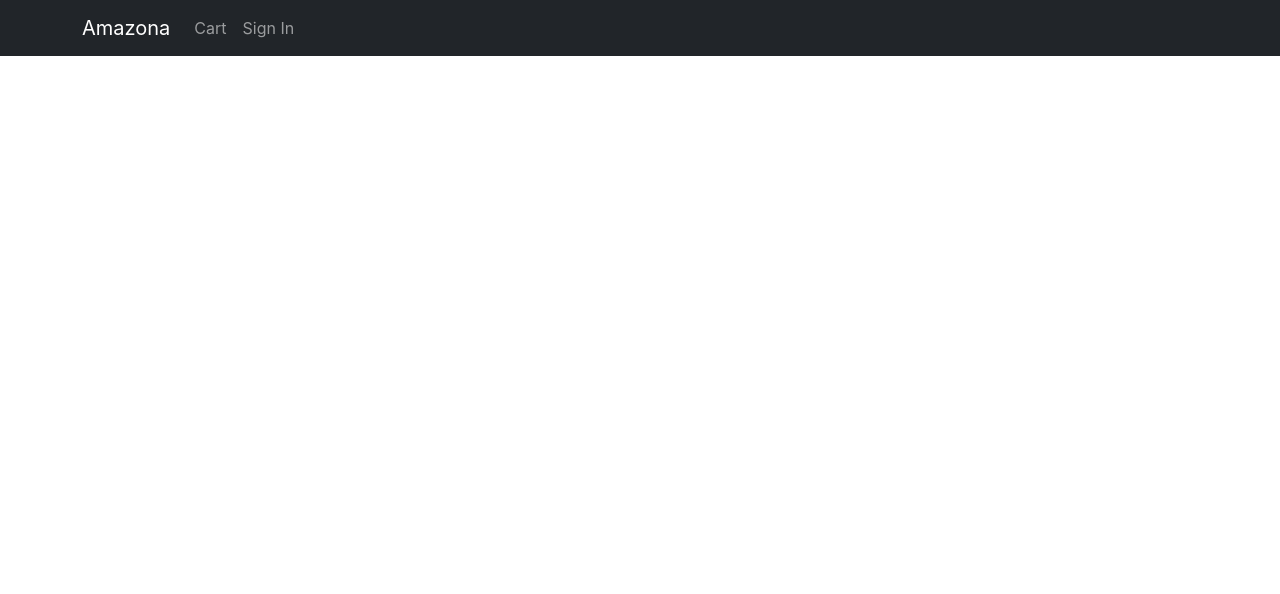
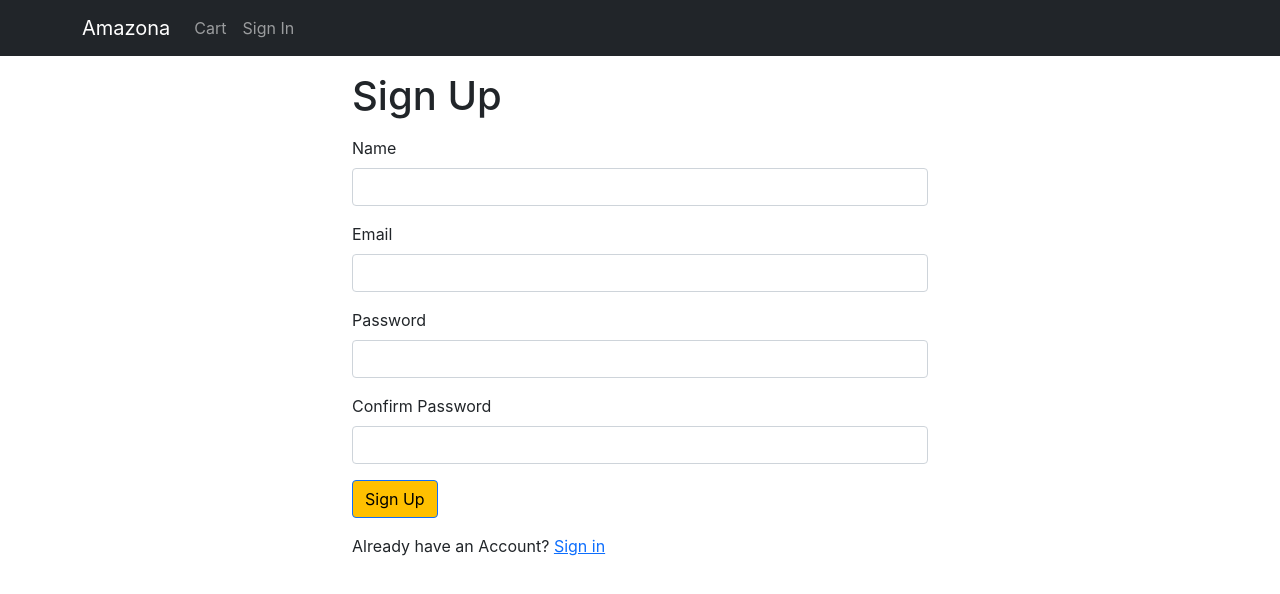
Before and after one commit to noirLim/e-commerce, a React (Create React App) app in the folder amazona/frontend/: page /signup in a window 1280 px wide. Shown: the top 594 px of the page. Built offline with nearby package versions, Linux system fonts and the light colour scheme.

Commit message:
sign up screen

```diff
--- a/amazona/frontend/src/App.js
+++ b/amazona/frontend/src/App.js
@@ -11,6 +11,7 @@
 import CartScreen from './screens/CartScreen';
 import SigninScreen from './screens/SigninScreen';
 import ShippingAdressScreen from './screens/ShippingAdressScreen';
+import SignupScreen from './screens/SignupScreen';
 
 function App() {
   const {state, dispatch: ctxDispatch} = useContext(Store);
@@ -71,6 +72,7 @@
           <Route path="/product/:slug" element={<ProductScreen/>} />
           <Route path="/cart" element={<CartScreen/>} />
           <Route path="/signin" element={<SigninScreen/>} />
+          <Route path="/signup" element={<SignupScreen/>} />
           <Route path="/shipping" element={<ShippingAdressScreen/>} />
           <Route path="/" element={<HomeScreen/>} />
         </Routes>
--- /dev/null
+++ b/amazona/frontend/src/screens/SignupScreen.js
@@ -0,0 +1,98 @@
+import React, { useContext, useEffect, useState } from "react";
+import { Button, Container, Form } from "react-bootstrap";
+import { Helmet } from "react-helmet-async";
+import { Link, useLocation, useNavigate } from "react-router-dom";
+import Axios from "axios";
+import { Store } from "../Store";
+import { toast } from "react-toastify";
+import { getError } from "../utils";
+
+const SignupScreen = () => {
+  const navigate = useNavigate();
+  const { search } = useLocation();
+  const redirectInUrl = new URLSearchParams(search).get("redirect");
+  const redirect = redirectInUrl ? redirectInUrl : "/";
+
+  const [name, setName] = useState("");
+  const [email, setEmail] = useState("");
+  const [password, setPassword] = useState("");
+  const [confirmPassword, setConfirmPassword] = useState("");
+
+  const { state, dispatch: ctxDispatch } = useContext(Store);
+  const { userInfo } = state;
+
+  const submitHandler = async (e) => {
+    e.preventDefault();
+    if(password != confirmPassword){
+      toast.error('Password do not match')
+      return
+    }
+    try {
+      const { data } = await Axios.post("/api/users/signup", {
+        name,
+        email,
+        password,
+      });
+      ctxDispatch({ type: "USER_SIGNIN", payload: data });
+      localStorage.setItem("userInfo", JSON.stringify(data));
+      navigate(redirect || "/");
+    } catch (e) {
+      // toast.error("Invalid email or password")
+      toast.error(getError(e));
+    }
+  };
+
+  useEffect(() => {
+    if (userInfo) {
+      navigate(redirect);
+    }
+  }, [navigate, redirect, userInfo]);
+
+  return (
+    <Container className="small-container">
+      <Helmet>
+        <title>Sign Up</title>
+      </Helmet>
+      <h1 className="my-3">Sign Up</h1>
+      <Form onSubmit={submitHandler}>
+        <Form.Group className="mb-3" controlId="name">
+          <Form.Label>Name</Form.Label>
+          <Form.Control required onChange={(e) => setName(e.target.value)} />
+        </Form.Group>
+        <Form.Group className="mb-3" controlId="email">
+          <Form.Label>Email</Form.Label>
+          <Form.Control
+            type="email"
+            required
+            onChange={(e) => setEmail(e.target.value)}
+          />
+        </Form.Group>
+        <Form.Group className="mb-3" controlId="password">
+          <Form.Label>Password</Form.Label>
+          <Form.Control
+            type="password"
+            required
+            onChange={(e) => setPassword(e.target.value)}
+          />
+        </Form.Group>
+        <Form.Group className="mb-3" controlId="confirmPassword">
+          <Form.Label>Confirm Password</Form.Label>
+          <Form.Control
+            type="password"
+            required
+            onChange={(e) => setConfirmPassword(e.target.value)}
+          />
+        </Form.Group>
+        <div className="mb-3">
+          <Button type="submit">Sign Up</Button>
+        </div>
+        <div className="mb-3">
+          Already have an Account?{" "}
+          <Link to={`/signin?redirect=${redirect}`}>Sign in</Link>
+        </div>
+      </Form>
+    </Container>
+  );
+};
+
+export default SignupScreen;
```
Also changed, not shown: 1 other file (tests, documents, lock files or other folders).
